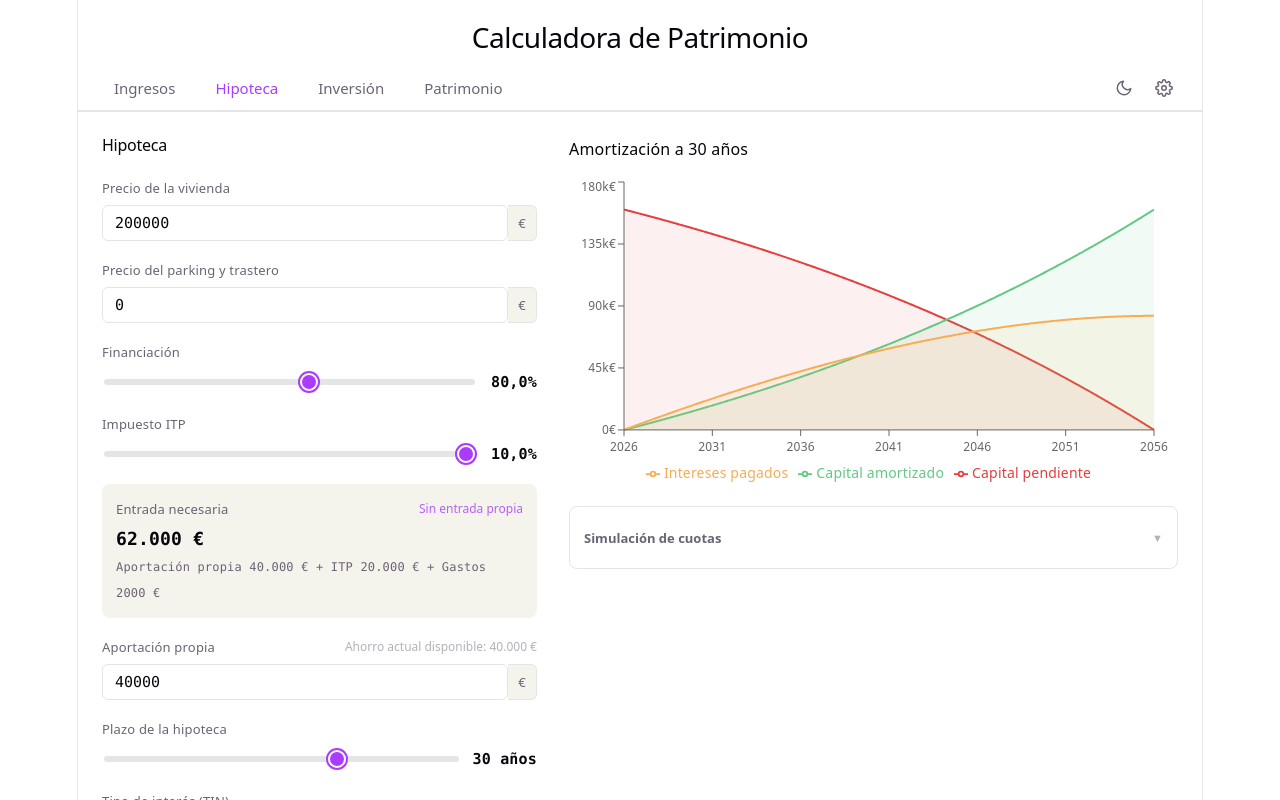
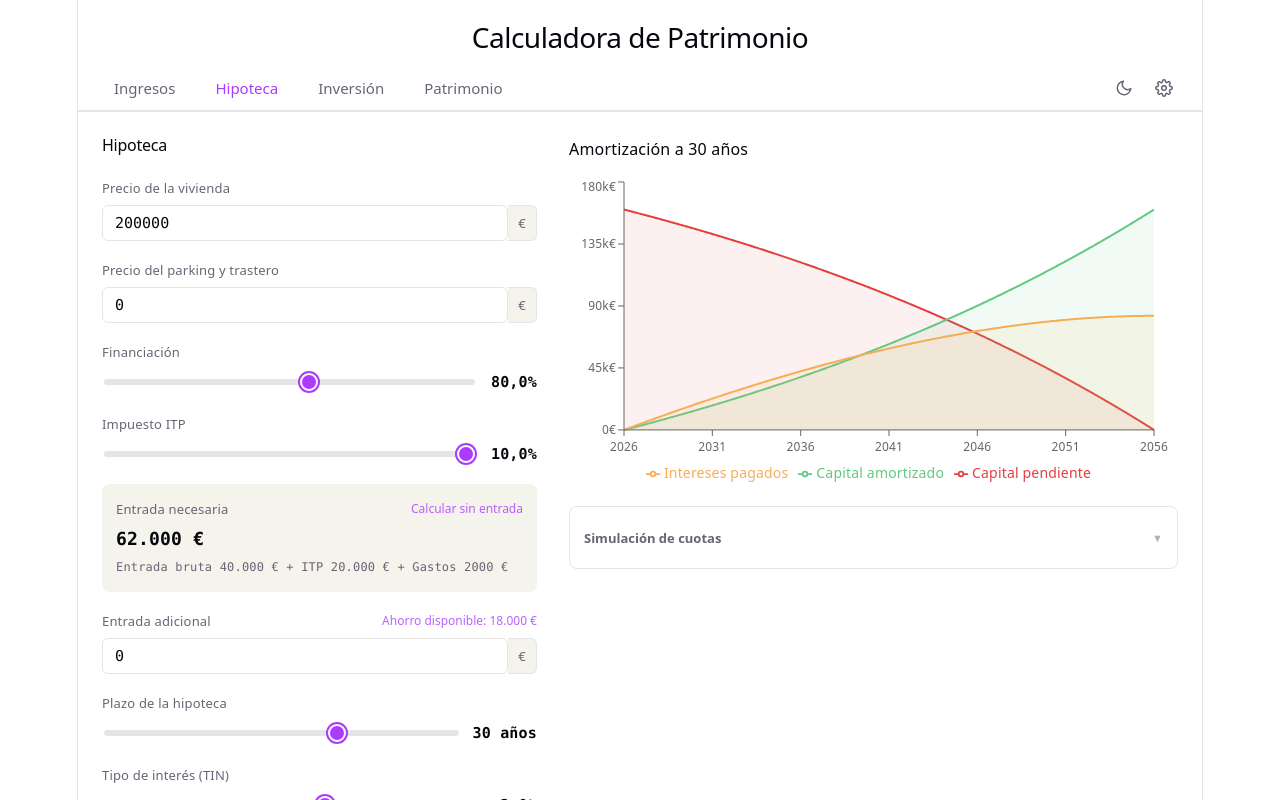
Before and after one commit to aleixRabassa/calculadora-patrimonio, a React (Vite) app: page / in a window 1280 px wide. Both pictures are taken after a click on the tab "Hipoteca". Shown: the top 800 px of the page. Built offline with nearby package versions, Linux system fonts and the light colour scheme.

Commit message:
feat: add additional entry field to Hipoteca and Inversion components for improved mortgage calculations

```diff
--- a/src/components/Hipoteca.tsx
+++ b/src/components/Hipoteca.tsx
@@ -31,6 +31,7 @@ interface HipotecaState {
   itpPct: number
   termYears: number
   interestRate: number
+  additionalEntry: number
   annualContribution?: number
   extraordinaryContributions: ExtraordinaryContribution[]
   amortizationType: 'plazo' | 'cuota'
@@ -43,6 +44,7 @@ const DEFAULT_STATE: HipotecaState = {
   itpPct: 10,
   termYears: 30,
   interestRate: 3,
+  additionalEntry: 0,
   annualContribution: 0,
   extraordinaryContributions: [],
   amortizationType: 'plazo',
@@ -175,7 +177,8 @@ export function Hipoteca() {
   const purchaseCosts = totalPrice * 0.01
   const totalEntry = downPayment + itpAmount + purchaseCosts
 
-  const hipoteca = calcularHipoteca(totalPrice, downPayment, state.interestRate, state.termYears)
+  const stateAdditionalEntry = state.additionalEntry ?? 0
+  const hipoteca = calcularHipoteca(totalPrice, downPayment + stateAdditionalEntry, state.interestRate, state.termYears)
 
   // Contribution totals
   const annualExtraPayment = state.annualContribution ?? 0
@@ -379,8 +382,8 @@ export function Hipoteca() {
     }))
   }
 
-  const additionalEntry = Math.round(totalPrice * (1 - state.financingPct / 100))
-  const isSyncedWithInitialSavings = additionalEntry === Math.round(Math.max(0, ahorroInicialEfectivo))
+  const surplusSavings = Math.max(0, ahorroInicialEfectivo - totalEntry)
+  const isSyncedWithSurplus = stateAdditionalEntry === Math.round(surplusSavings)
 
   return (
     <section className="hipoteca">
@@ -458,35 +461,31 @@ export function Hipoteca() {
             <label>Entrada necesaria</label>
             <button
               type="button"
-              className={`sync-link${state.financingPct === 100 ? ' sync-link--synced' : ''}`}
-              onClick={() => setState(prev => ({ ...prev, financingPct: 100 }))}
+              className={`sync-link${Math.abs(totalEntry) < 1 ? ' sync-link--synced' : ''}`}
+              onClick={() => setState(prev => ({ ...prev, financingPct: 101 + prev.itpPct, additionalEntry: 0 }))}
             >
-              Sin entrada propia
+              Calcular sin entrada
             </button>
           </div>
           <div className="computed-value">
             {fmt(totalEntry)} €
             <span className="detail">
-              Aportación propia {fmt(downPayment)} € + ITP {fmt(itpAmount)} € + Gastos {fmt(purchaseCosts)} €
+              Entrada bruta {fmt(downPayment)} € + ITP {fmt(itpAmount)} € + Gastos {fmt(purchaseCosts)} €
             </span>
           </div>
         </div>
 
         <div className="field">
           <div className="field__label-row">
-            <label htmlFor="additionalEntry">Aportación propia</label>
+            <label htmlFor="additionalEntry">Entrada adicional</label>
             <button
               type="button"
-              className={`sync-link${isSyncedWithInitialSavings ? ' sync-link--synced' : ''}`}
+              className={`sync-link${isSyncedWithSurplus ? ' sync-link--synced' : ''}`}
               onClick={() => {
-                if (totalPrice > 0) {
-                  const effective = Math.max(0, ahorroInicialEfectivo)
-                  const rawPct = (1 - effective / totalPrice) * 100
-                  setState(prev => ({ ...prev, financingPct: Math.max(30, Math.min(120, rawPct)) }))
-                }
+                setState(prev => ({ ...prev, additionalEntry: Math.round(surplusSavings) }))
               }}
             >
-              Ahorro actual disponible: {fmt(Math.max(0, ahorroInicialEfectivo))} €
+              Ahorro disponible: {fmt(surplusSavings)} €
             </button>
           </div>
           <div className="input-group">
@@ -495,14 +494,9 @@ export function Hipoteca() {
               type="number"
               min={0}
               step={1000}
-              value={additionalEntry}
+              value={stateAdditionalEntry}
               onFocus={e => e.target.select()}
-              onChange={e => {
-                if (totalPrice <= 0) return
-                const euros = Number(e.target.value)
-                const rawPct = (1 - euros / totalPrice) * 100
-                setState(prev => ({ ...prev, financingPct: Math.max(30, Math.min(120, rawPct)) }))
-              }}
+              onChange={e => setState(prev => ({ ...prev, additionalEntry: Math.max(0, Number(e.target.value)) }))}
             />
             <span className="suffix">€</span>
           </div>
--- a/src/components/Ingresos.tsx
+++ b/src/components/Ingresos.tsx
@@ -54,7 +54,7 @@ const DEFAULT_STATE: IngresosState = {
     { id: 'gasto-hipoteca', descripcion: 'Cuota hipotecaria', valor: DEFAULT_CUOTA_HIPOTECARIA }
   ],
   gastosExtraordinarios: [],
-  ahorroInicial: 40_000,
+  ahorroInicial: 80_000,
   country: 'spain',
   subidas: [],
 }
--- a/src/components/Inversion.tsx
+++ b/src/components/Inversion.tsx
@@ -38,8 +38,10 @@ interface MinimalHipotecaState {
   propertyPrice: number
   parkingPrice: number
   financingPct: number
+  itpPct: number
   interestRate: number
   termYears: number
+  additionalEntry: number
 }
 
 interface MinimalIngresosState {
@@ -51,7 +53,7 @@ interface MinimalIngresosState {
 }
 
 const DEFAULT_HIPOTECA: MinimalHipotecaState = {
-  propertyPrice: 200_000, parkingPrice: 0, financingPct: 80, interestRate: 3, termYears: 30,
+  propertyPrice: 200_000, parkingPrice: 0, financingPct: 80, itpPct: 10, interestRate: 3, termYears: 30, additionalEntry: 0,
 }
 
 const DEFAULT_INGRESOS: MinimalIngresosState = {
@@ -68,10 +70,12 @@ function buildDefaultInversionState(): InversionState {
 
   const totalPrice = hipotecaState.propertyPrice + hipotecaState.parkingPrice
   const financedAmount = totalPrice * (hipotecaState.financingPct / 100)
-  const additionalEntry = totalPrice - financedAmount
-  const hipoteca = calcularHipoteca(totalPrice, additionalEntry, hipotecaState.interestRate, hipotecaState.termYears)
+  const downPayment = totalPrice - financedAmount
+  const stateAdditionalEntry = hipotecaState.additionalEntry ?? 0
+  const hipoteca = calcularHipoteca(totalPrice, downPayment + stateAdditionalEntry, hipotecaState.interestRate, hipotecaState.termYears)
+  const actualFinanced = hipoteca.capital
 
-  const hipotecaMensual= hipoteca.capital / (hipotecaState.termYears * 12)
+  const hipotecaMensual = actualFinanced / (hipotecaState.termYears * 12)
 
   return {
     inversiones: [
@@ -86,7 +90,7 @@ function buildDefaultInversionState(): InversionState {
       {
         id: 'default-hipoteca',
         descripcion: 'Hipoteca (deuda)',
-        capitalInicial: -financedAmount,
+        capitalInicial: -actualFinanced,
         aportacionMensual: hipotecaMensual,
         rentabilidadAnual: hipotecaState.interestRate,
         color: '#6366f1',
@@ -265,7 +269,10 @@ export function Inversion() {
   const addHipotecaAsInversion = () => {
     const totalPrice = hipotecaState.propertyPrice + hipotecaState.parkingPrice
     const financedAmount = totalPrice * (hipotecaState.financingPct / 100)
-    const hipoteca = calcularHipoteca(totalPrice, totalPrice - financedAmount, hipotecaState.interestRate, hipotecaState.termYears)
+    const downPayment = totalPrice - financedAmount
+    const entradaAdicional = hipotecaState.additionalEntry ?? 0
+    const hipoteca = calcularHipoteca(totalPrice, downPayment + entradaAdicional, hipotecaState.interestRate, hipotecaState.termYears)
+    const actualFinanced = hipoteca.capital
 
     const usedColors = new Set(inversiones.map(i => i.color))
     const availableColors = PALETTE_COLORS.filter(c => !usedColors.has(c))
@@ -286,9 +293,9 @@ export function Inversion() {
         },
         {
           id: crypto.randomUUID(),
-          descripcion: 'Deudas',
-          capitalInicial: -financedAmount,
-          aportacionMensual: hipoteca.capital / (hipotecaState.termYears * 12),
+          descripcion: 'Hipoteca (deuda)',
+          capitalInicial: -actualFinanced,
+          aportacionMensual: actualFinanced / (hipotecaState.termYears * 12),
           rentabilidadAnual: hipotecaState.interestRate,
           color: colorHipoteca,
         },
@@ -306,13 +313,17 @@ export function Inversion() {
 
     const totalPrice = hipotecaState.propertyPrice + hipotecaState.parkingPrice
     const financedAmount = totalPrice * (hipotecaState.financingPct / 100)
-    const additionalEntry = totalPrice - financedAmount
+    const downPayment = totalPrice - financedAmount
+    const itpAmount = totalPrice * ((hipotecaState.itpPct ?? 10) / 100)
+    const purchaseCosts = totalPrice * 0.01
+    const totalEntry = downPayment + itpAmount + purchaseCosts
+    const entradaAdicional = hipotecaState.additionalEntry ?? 0
 
     // Only sum contributions from non-savings rows
     const nonSavingsRows = inversiones.filter(inv => inv.descripcion !== 'Ahorro disponible')
     const totalOtherContributions = nonSavingsRows.reduce((s, inv) => s + inv.aportacionMensual, 0)
 
-    const capitalInicial = ahorroInicialEfectivo - additionalEntry
+    const capitalInicial = ahorroInicialEfectivo - totalEntry - entradaAdicional
     const aportacionMensual = ahorroMensual - totalOtherContributions
 
     const existingAhorro = inversiones.find(inv => inv.descripcion === 'Ahorro disponible')
@@ -506,7 +517,7 @@ export function Inversion() {
                 </span>
               </th>
               <th className="inversion-table__col--num">
-                Aport. mensual
+                Aportación mensual
                 <span className="col-info" tabIndex={0}>
                   ?
                   <span className="col-info__tooltip">
```
